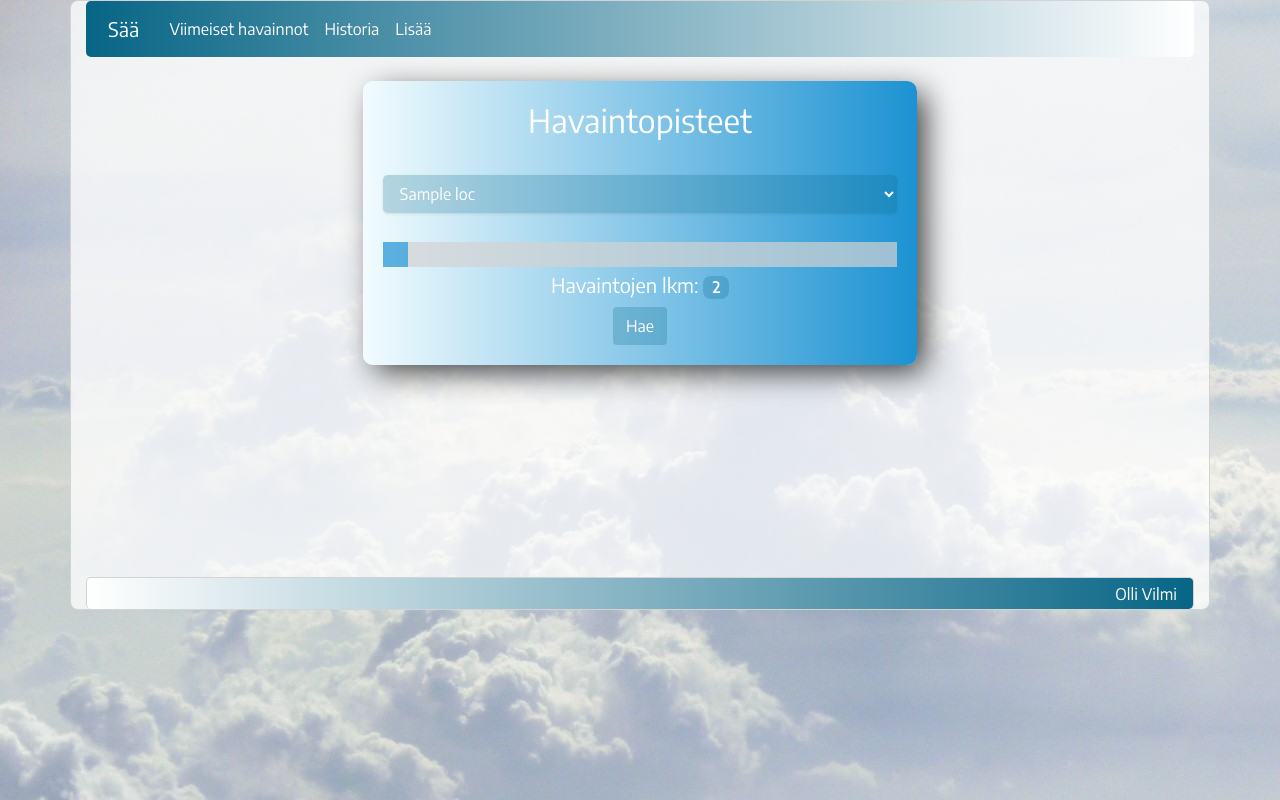
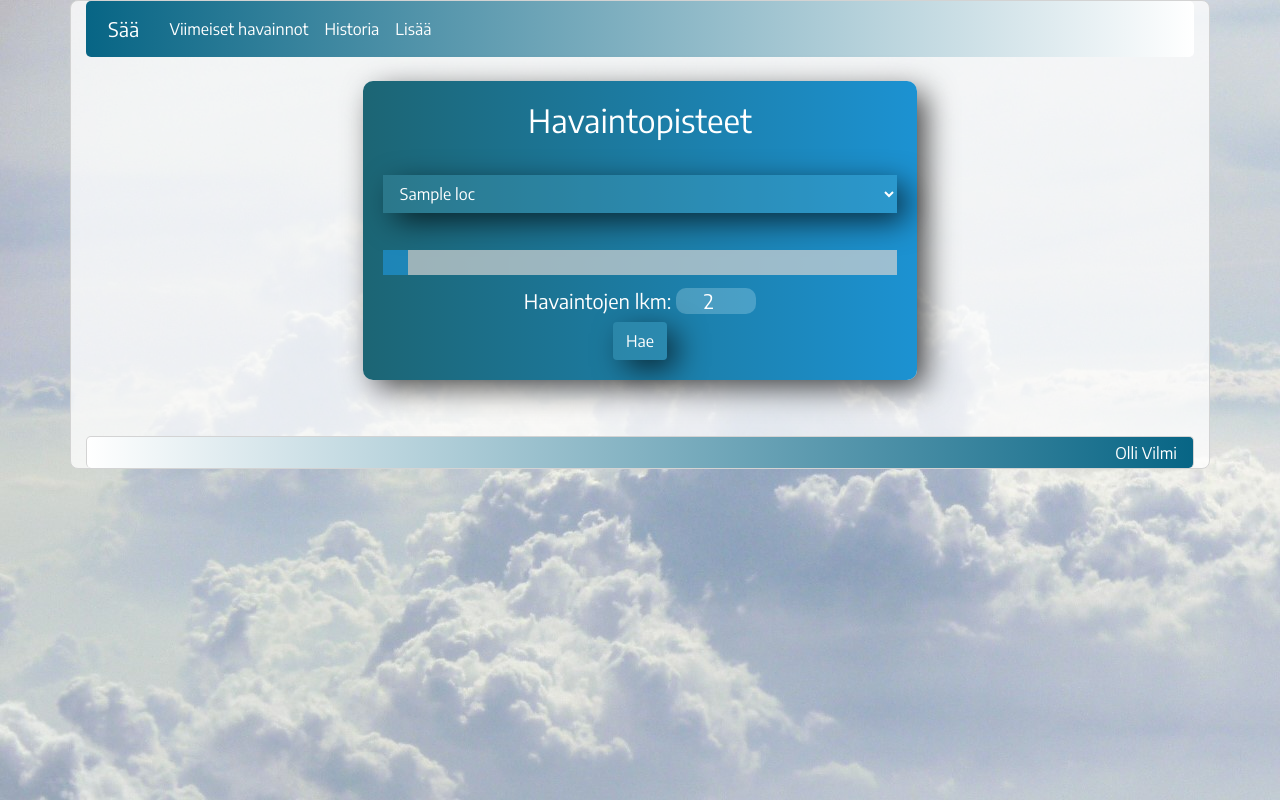
Before and after one commit to ollivilmi/weather_app, a Flask app: template templates/about.html in a window 1280 px wide. Run offline with Flask 2, Linux system fonts and the light colour scheme; the template is opened without the code that fills it: most values are stand-ins (such as "Sample title", 1, 10 or a date in 2020); some libraries are stand-ins or nearby versions; some web fonts are replaced.

Commit message:
Sliders now collaborate with number inputs, CSS never stops

```diff
--- a/static/scripts.js
+++ b/static/scripts.js
@@ -3,7 +3,7 @@ $(document).ready(function() {
 	// Builds a list from TempHistory filtered by amount of days selected by the user.
 	$('#gethistory').submit(function()
 	{
-		var url = Flask.url_for("gethistory")+"?loc="+$('#loc').val()+"&days="+$('#range').val();
+		var url = Flask.url_for("gethistory")+"?loc="+$('#loc').val()+"&days="+$('#slidervalue').val();
 		var results = "";
 
 		$.getJSON(url, function(data)
@@ -23,7 +23,8 @@ $(document).ready(function() {
 	// AJAX2 - Gets all time max/min/avg temperatures for the location
 	$('#getlocation').submit(function()
 	{
-		var url = Flask.url_for("getlocation")+"?loc="+$('#loc').val()+"&lim="+$('#range').val();
+		var url = Flask.url_for("getlocation")+"?loc="+$('#loc').val()+"&lim="+$('#slidervalue').val();
+		$('#locrecords').css("display", "block");
 
 		$.getJSON(url, function(tempquery)
 		{
@@ -43,7 +44,7 @@ $(document).ready(function() {
 				data: {
 					labels: dates.reverse(),
 					datasets: [{
-						label: "Viimeiset havainnot (max "+$('#range').val()+")",
+						label: "Viimeiset havainnot (max "+$('#slidervalue').val()+")",
 						fill: false,
 						borderColor: 'rgb(173,216,230)',
 						data: temps.reverse(),
@@ -60,7 +61,7 @@ $(document).ready(function() {
 			});
 
 		});
-		url = Flask.url_for("getrecords")+"?loc="+$('#loc').val()+"&lim="+$('#range').val();
+		url = Flask.url_for("getrecords")+"?loc="+$('#loc').val()+"&lim="+$('#slidervalue').val();
 		console.log(url);
 
 		$.getJSON(url, function(recordquery)
--- a/static/scripts_slider.js
+++ b/static/scripts_slider.js
@@ -7,6 +7,10 @@ $(function() {
 	output.innerHTML = slider.value;
 
 	slider.oninput = function() {
-		output.innerHTML = this.value;
+		output.value = this.value;
+	}
+
+	slidervalue.oninput = function() {
+		range.value = this.value;
 	}
 });
--- a/static/scripts_table.js
+++ b/static/scripts_table.js
@@ -44,7 +44,7 @@ $(function() {
         results = "";
 
         $.getJSON(url, function(data){
-            createTable(data, $('#range').val());
+            createTable(data, $('#slidervalue').val());
         });
         return false;
     });
--- a/static/styles.css
+++ b/static/styles.css
@@ -14,10 +14,15 @@ html {
     height: 100%;
 }
 
+table {
+    overflow-y: hidden;
+}
+
 body {
     background-image: url(clouds.jpg);
     background-repeat: repeat;
     background-color: #afbbcb;
+    background-attachment: fixed;
     min-height: 100%;
 }
 
@@ -47,7 +52,6 @@ main .form-control
 }
 
 td {
-    word-break:break-all;
     font-family: 'Encode Sans Expanded', sans-serif;
 }
 
@@ -90,16 +94,13 @@ footer {
 }
 
 .number {
-    width: 20%;
+    width: 4em;
     border: none;
+    background: #dbf6ff3d;
+    color: white;
     text-align: center;
     border-radius: 10px;
     outline-width: 0;
-}
-
-.bg-bluewhite {
-    background:#0765853d;
-    color: white;
 }
 
 h4 a {
@@ -108,10 +109,29 @@ h4 a {
     margin-bottom: 0.5em;
 }
 
+.card-text {
+    font-size: 0.8em;
+    padding-top: 1em;
+}
+
+.bg-blue {
+    background: #dbf6ff3d;
+    border-radius: 8px;
+}
+
+.bg-bluewhite {
+    background:#5dafca3d;
+    -webkit-box-shadow: 10px 9px 31px -2px rgba(0,0,0,0.75);
+    -moz-box-shadow: 10px 9px 31px -2px rgba(0,0,0,0.75);
+    box-shadow: 10px 9px 31px -2px rgba(0,0,0,0.75);
+    color: white;
+}
+
 .bg-bluewhite:hover {
     background: #0d7294bd;
     color: white;
     text-decoration: none;
+    border: 1px solid rgba(255, 255, 255, 0.466);
 }
 
 footer a {
@@ -136,8 +156,8 @@ footer a:hover {
     -moz-box-shadow: 10px 9px 31px -2px rgba(0,0,0,0.75);
     box-shadow: 10px 9px 31px -2px rgba(0,0,0,0.75);
     background: #1c92d2;  /* fallback for old browsers */
-    background: -webkit-linear-gradient(to right, #f2fcfe, #1c92d2);  /* Chrome 10-25, Safari 5.1-6 */
-    background: linear-gradient(to right, #f2fcfe, #1c92d2); /* W3C, IE 10+/ Edge, Firefox 16+, Chrome 26+, Opera 12+, Safari 7+ */
+    background: -webkit-linear-gradient(to right, #1c6574, #1c92d2);  /* Chrome 10-25, Safari 5.1-6 */
+    background: linear-gradient(to right, #1c6574, #1c92d2); /* W3C, IE 10+/ Edge, Firefox 16+, Chrome 26+, Opera 12+, Safari 7+ */
 }
 
 main img
@@ -154,6 +174,10 @@ ul {
     margin-bottom: 0;
 }
 
+#locrecords {
+    display: none;
+}
+
 .slidecontainer {
     width: 100%; /* Width of the outside container */
 	margin-left: auto;
@@ -162,7 +186,8 @@ ul {
 
 /* The slider itself */
 .slider {
-    margin-top: 0.3em;
+    margin-top: 0.8em;
+    margin-bottom: 0.8em;
     -webkit-appearance: none;  /* Override default CSS styles */
     appearance: none;
     width: 100%; /* Full-width */
@@ -196,29 +221,14 @@ ul {
     cursor: pointer; /* Cursor on hover */
 }
 
-.bg-blue {
-    background: #0765853d;
-    border-radius: 8px;
-}
-
 .list-group-item {
     background: rgba(255, 255, 255, 0.5);
 }
 
-.soflow {
-    -webkit-appearance: button;
-    -webkit-border-radius: 5px;
-    border-radius: 5px;
-    box-shadow: 0px 1px 3px rgba(0, 0, 0, 0.1);
-    -webkit-padding-end: 20px;
-    -webkit-padding-start: 2px;
-    -webkit-user-select: none;
+.selector {
     user-select: none;
-    background-image: url(http://i62.tinypic.com/15xvbd5.png), -webkit-linear-gradient(#07658573, #0765853d 40%, #07658575);
     border: none;
     color: white;
-    background: #0765853d;
-    font-size: inherit;
     margin: 1.5em;
     overflow: hidden;
     padding: 0.5em 0.8em;
--- a/templates/about.html
+++ b/templates/about.html
@@ -17,7 +17,7 @@
 		<form id="getlocation">
 			<fieldset>
 				<div class="form-group">
-					<select name="location" id="loc" class="soflow">
+					<select name="location" id="loc" class="selector bg-bluewhite">
 						{% for l in loc %}
 						<option value="{{ l.id }}">{{ l.name }}</option>
 						{% endfor %}
@@ -26,7 +26,7 @@
 				<div class="slidecontainer" id="slider">
 					<input type="range" class="slider" id="range" name="range" min=2 max=50 value=2 placeholder="2"/>
 				</div>
-				<h5>Havaintojen lkm: <span class="badge badge-pill bg-blue" id="slidervalue"></span></h5>
+				<h5>Havaintojen lkm: <input type="number" max=50 min=2 class="number" value=2 id="slidervalue"></h5>
 				<div class="form-group">
 					<button class="btn btn-default bg-bluewhite" type="submit">Hae</button>
 				</div>
@@ -37,6 +37,8 @@
 	<br><br>
 
 		<script src="{{ url_for('static', filename='scripts_slider.js') }}"></script>
-		<ul id="tempRecords" class="list-group"></ul>
-		<canvas id="tempChart"></canvas>
+		<div id="locrecords">
+			<ul id="tempRecords" class="list-group"></ul>
+			<canvas id="tempChart"></canvas>
+		</div>
 {% endblock %}
--- a/templates/history.html
+++ b/templates/history.html
@@ -14,7 +14,7 @@
 		<form id="gethistory">
 			<fieldset>
 				<div class="form-group">
-					<select name="location" id="loc" class="soflow">
+					<select name="location" id="loc" class="selector bg-bluewhite">
 						{% for l in loc %}
 						<option value="{{ l.id }}">{{ l.name }}</option>
 						{% endfor %}
@@ -23,7 +23,7 @@
 				<div class="slidecontainer" id="slider">
 					<input type="range" class="slider" id="range" name="range" min=1 max=30 value=1 placeholder="1"/>
 				</div>
-				<h5>Päivää: <span class="badge badge-pill bg-blue" id="slidervalue"></span></h5>
+				<h5>Päivää: <input type="number" min=1 class="number" value=1 id="slidervalue"></h5>
 				<div class="form-group">
 					<button class="btn btn-default bg-bluewhite" type="submit">Hae</button>
 				</div>
--- a/templates/index.html
+++ b/templates/index.html
@@ -30,7 +30,7 @@
 							<div class="slidecontainer" id="slider">
 								<input type="range" class="slider" id="range" name="range" min=1 max=100 value=24 placeholder="24"/>
 							</div>
-							<h5><span class="badge bg-blue" id="slidervalue"></span> tunnilta</h5>
+							<h5><input type="number" class="number" value=24 id="slidervalue"></input> tunnilta</h5>
 							<div class="form-group">
 								<button class="btn btn-default bg-bluewhite" type="submit">Hae</button>
 							</div>
```
Also changed, not shown: templates/add.html (+7 -2 lines).
